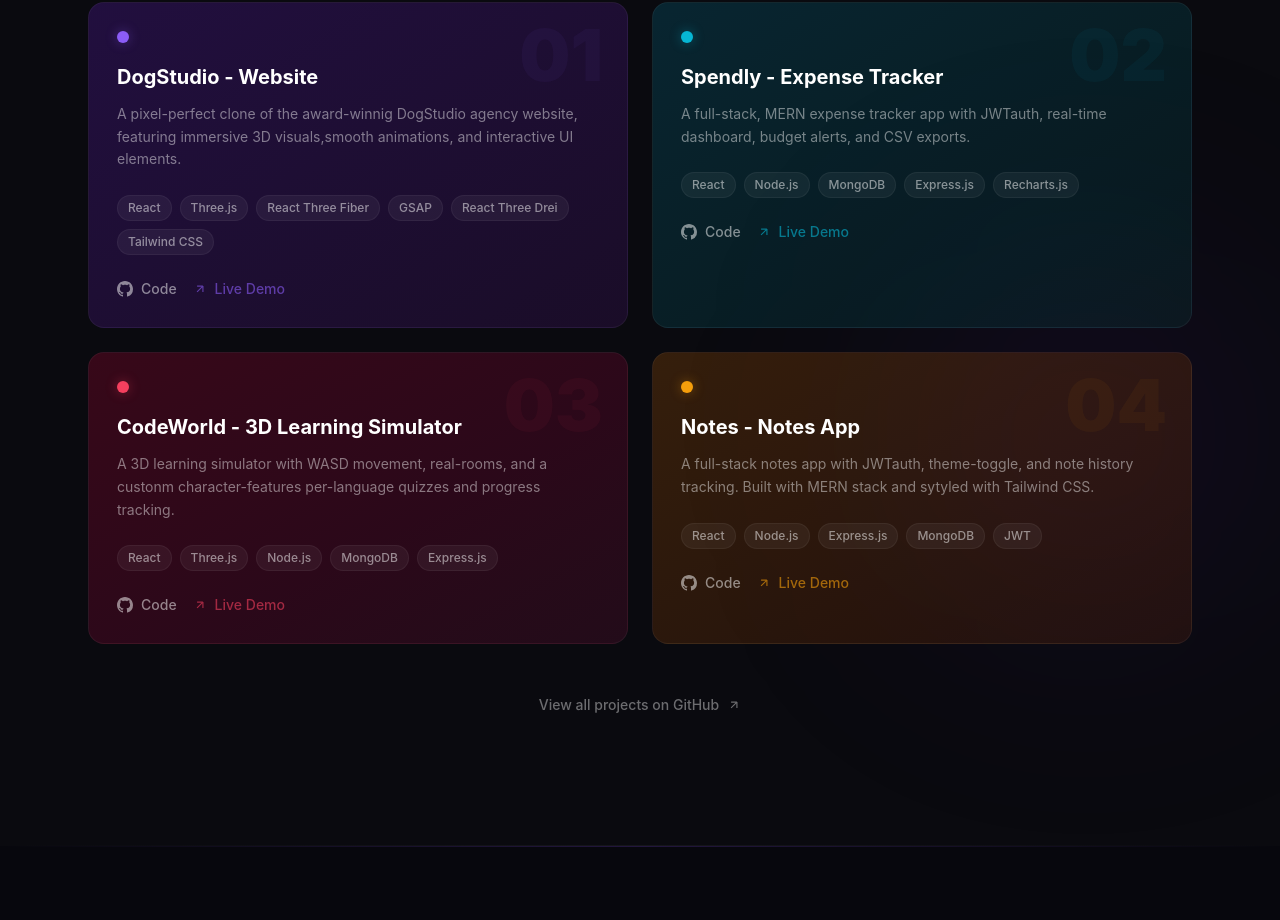
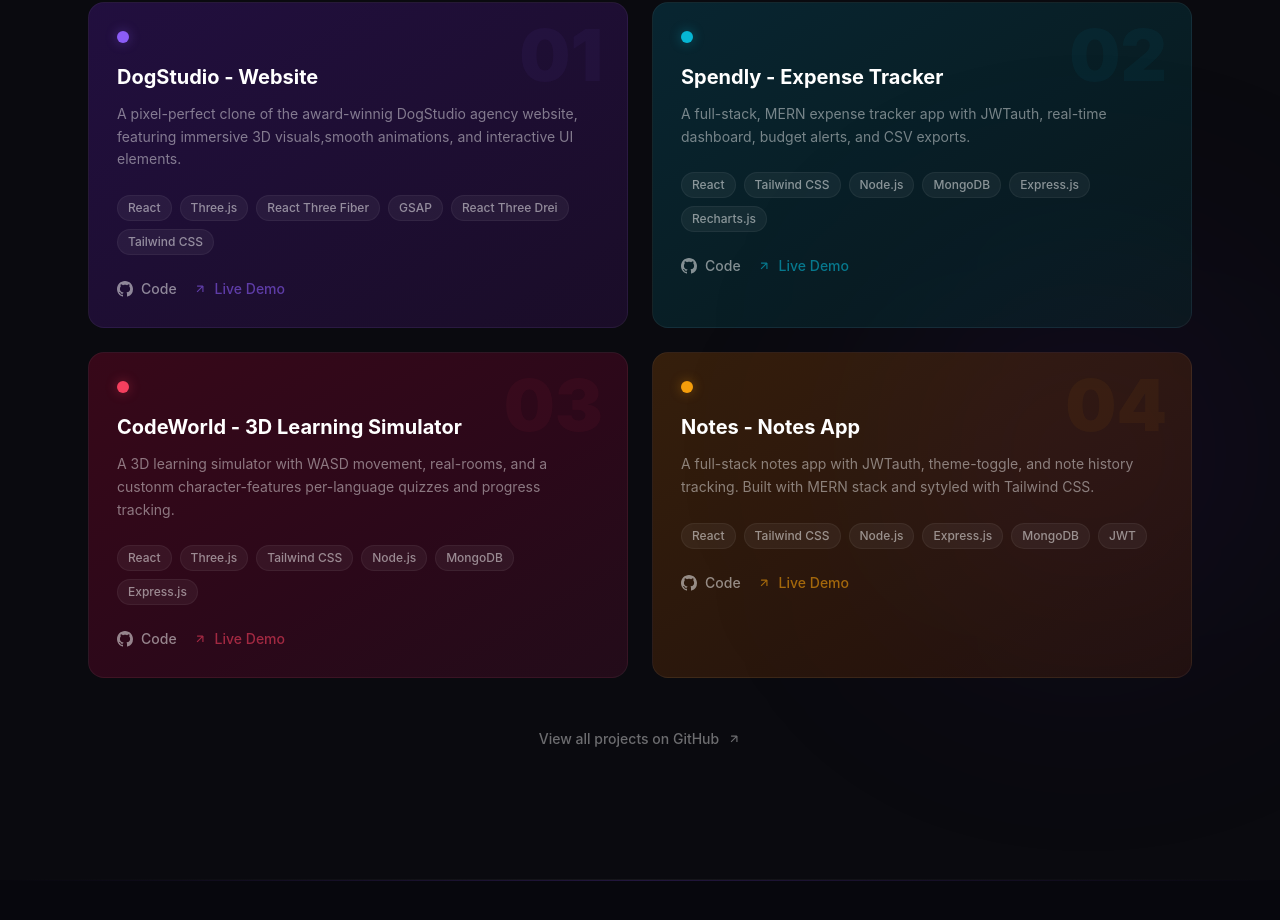
Before and after one commit to Gunnu-20/Gunnu-Portfolio, a React (Vite) app in the folder client/: page / in a window 1280 px wide. Shown: the part 3067-3987 px from the top of the page. Built offline with nearby package versions, Linux system fonts and the light colour scheme.

Commit message:
tech add

```diff
--- a/client/src/data/portfolioData.js
+++ b/client/src/data/portfolioData.js
@@ -46,7 +46,7 @@ export const projects = [
     title: "Spendly - Expense Tracker",
     description:
       "A full-stack, MERN expense tracker app with JWTauth, real-time dashboard, budget alerts, and CSV exports.",
-    tech: ["React", "Node.js", "MongoDB", "Express.js", "Recharts.js"],
+    tech: ["React","Tailwind CSS",  "Node.js", "MongoDB", "Express.js", "Recharts.js"],
     github: "https://github.com/Gunnu-20/Expense-Tracker",
     live: "https://expense-tracker-client-zf2q.onrender.com/login",
     color: "from-cyan-600/20 to-teal-900/20",
@@ -57,7 +57,7 @@ export const projects = [
     title: "CodeWorld - 3D Learning Simulator",
     description:
       "A 3D learning simulator with WASD movement, real-rooms, and a custonm character-features per-language quizzes and progress tracking.",
-    tech: ["React", "Three.js", "Node.js", "MongoDB", "Express.js"],
+    tech: ["React", "Three.js","Tailwind CSS", "Node.js", "MongoDB", "Express.js"],
     github: "https://github.com/Gunnu-20/3D-code-world-simulator",
     live: "https://threed-code-world-simulator-frontend.onrender.com",
     color: "from-rose-600/20 to-pink-900/20",
@@ -68,7 +68,7 @@ export const projects = [
     title: "Notes - Notes App ",
     description:
       "A full-stack notes app with JWTauth, theme-toggle, and note history tracking. Built with MERN stack and sytyled with Tailwind CSS.",
-    tech: ["React", "Node.js", "Express.js", "MongoDB", "JWT"],
+    tech: ["React","Tailwind CSS",  "Node.js", "Express.js", "MongoDB", "JWT"],
     github: "https://github.com/Gunnu-20/NotesApp",
     live: "https://notesapp-frontend-emnk.onrender.com",
     color: "from-amber-600/20 to-orange-900/20",
```
